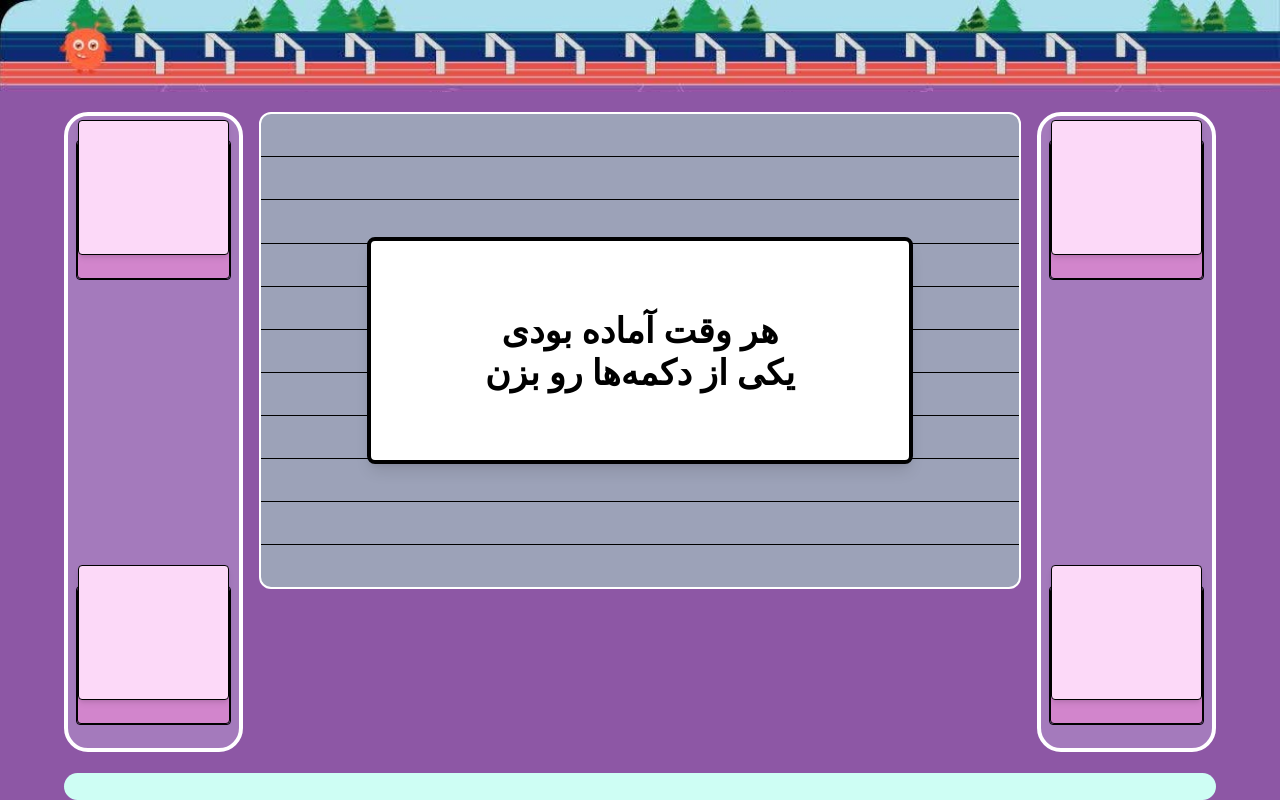
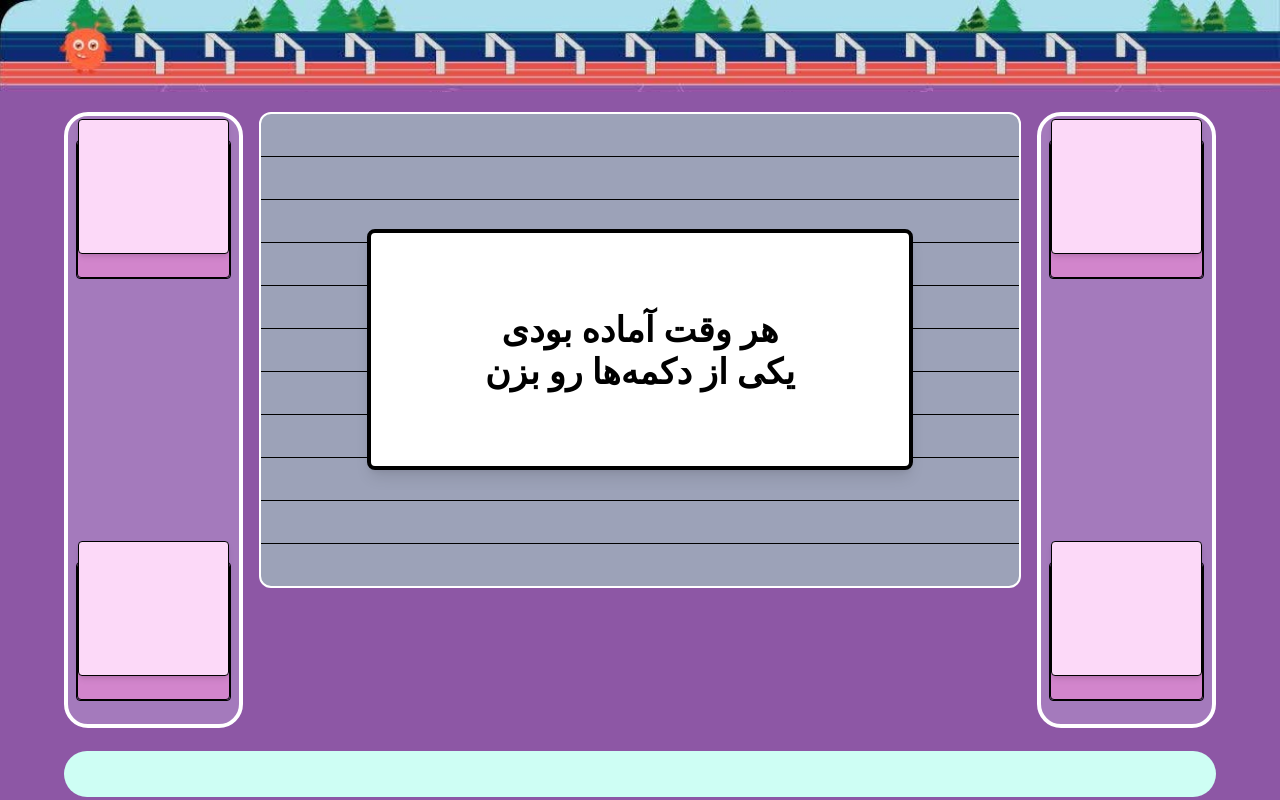
Before and after one commit to aligholip0ur/source, a React (Vite) app: page / in a window 1280 px wide. Built offline with nearby package versions, Linux system fonts and the light colour scheme.

Commit message:
final origin 2.6

```diff
--- a/src/components/Footer.jsx
+++ b/src/components/Footer.jsx
@@ -2,11 +2,11 @@ export default function Footer() {
   return (
     <>
       <div
-        className="mx-auto  w-[min(90vw,200vh)] box"
+        className="mx-auto  w-[min(90vw,195vh)] box"
         style={{
-          height: "4%",
+          height: "7%",
           maxWidth: "1600px",
-          margin: "0 auto",
+          margin: "3px auto",
         }}
       >
         <div className="w-full h-full bg-[#cefef4] rounded-full" />
--- a/src/components/MainDiv.jsx
+++ b/src/components/MainDiv.jsx
@@ -12,7 +12,7 @@ export default function MainDiv() {
           className="bg-white w-full h-full rounded-lg border-4 shadow-lg flex flex-col items-center justify-center text-center p-4"
           style={{
             width: "90%",
-            height: "80%",
+            height: "85%",
             padding: "clamp(4px, 1vw, 12px)",
             fontSize: "min(3vw, 6vh, 35px)",
             fontWeight: "bold",
```
